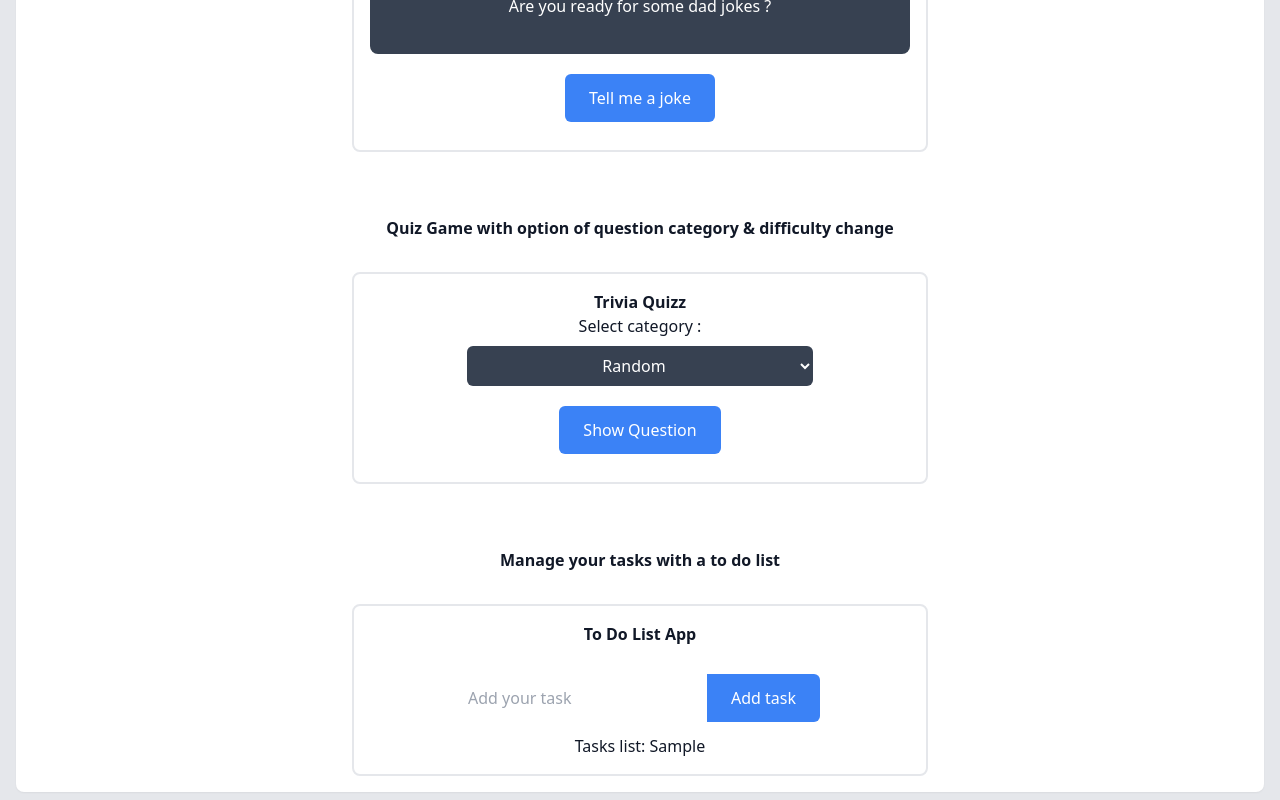
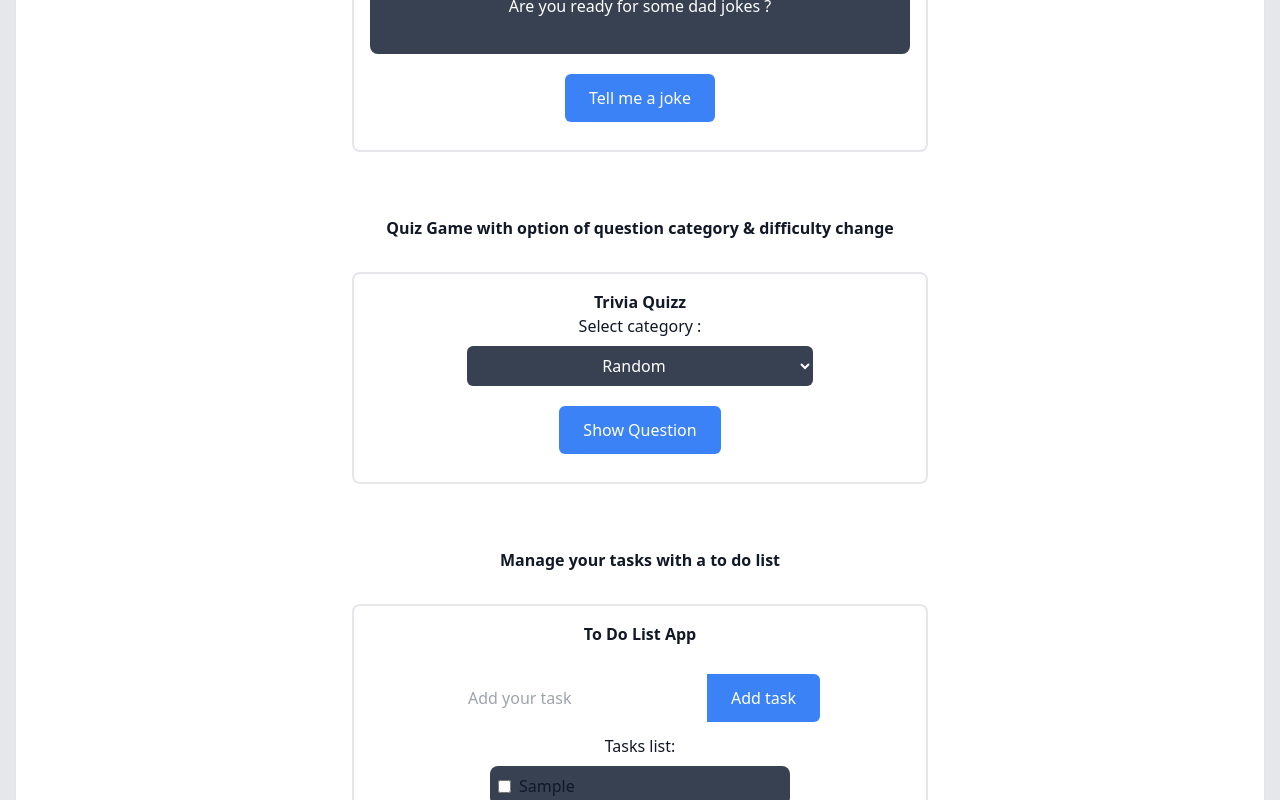
Before and after one commit to szczepanieceryk/daily-coding, a React (Vite) app: page / in a window 1280 px wide. Both pictures are taken after typing "Sample" into the empty fields and a click on the button "Add task". Shown: the part 1499-2299 px from the top of the page. Built offline with nearby package versions, Linux system fonts and the light colour scheme.

Commit message:
fix(ui): add basic displayed task component

```diff
--- a/src/layouts/ToDoList.tsx
+++ b/src/layouts/ToDoList.tsx
@@ -1,5 +1,19 @@
 import React, { useState } from 'react';
 import Button from '../components/Button';
+
+interface TaskProps {
+  task: string;
+}
+
+const TaskDisplay: React.FC<TaskProps> = ({ task }) => {
+  return (
+    <div className="p-2 mx-auto flex items-center bg-gray-700 rounded-lg max-w-[300px] text-left">
+      <input type="checkbox" name="" id="" className="mr-2" />
+      <span className="inline">{task}</span>
+    </div>
+  );
+};
+
 const ToDoList = () => {
   const [task, setTask] = useState<string>('');
   const [displayedTask, setDisplayedTask] = useState<string>('');
@@ -44,7 +58,12 @@ const ToDoList = () => {
           />
         </div>
       </form>
-      {isTaskSubmitted && <span className="block">Tasks list: {displayedTask}</span>}
+      {isTaskSubmitted && (
+        <div className="items-center">
+          <span className="mb-2 block">Tasks list:</span>
+          <TaskDisplay task={displayedTask} />
+        </div>
+      )}
     </div>
   );
 };
```
